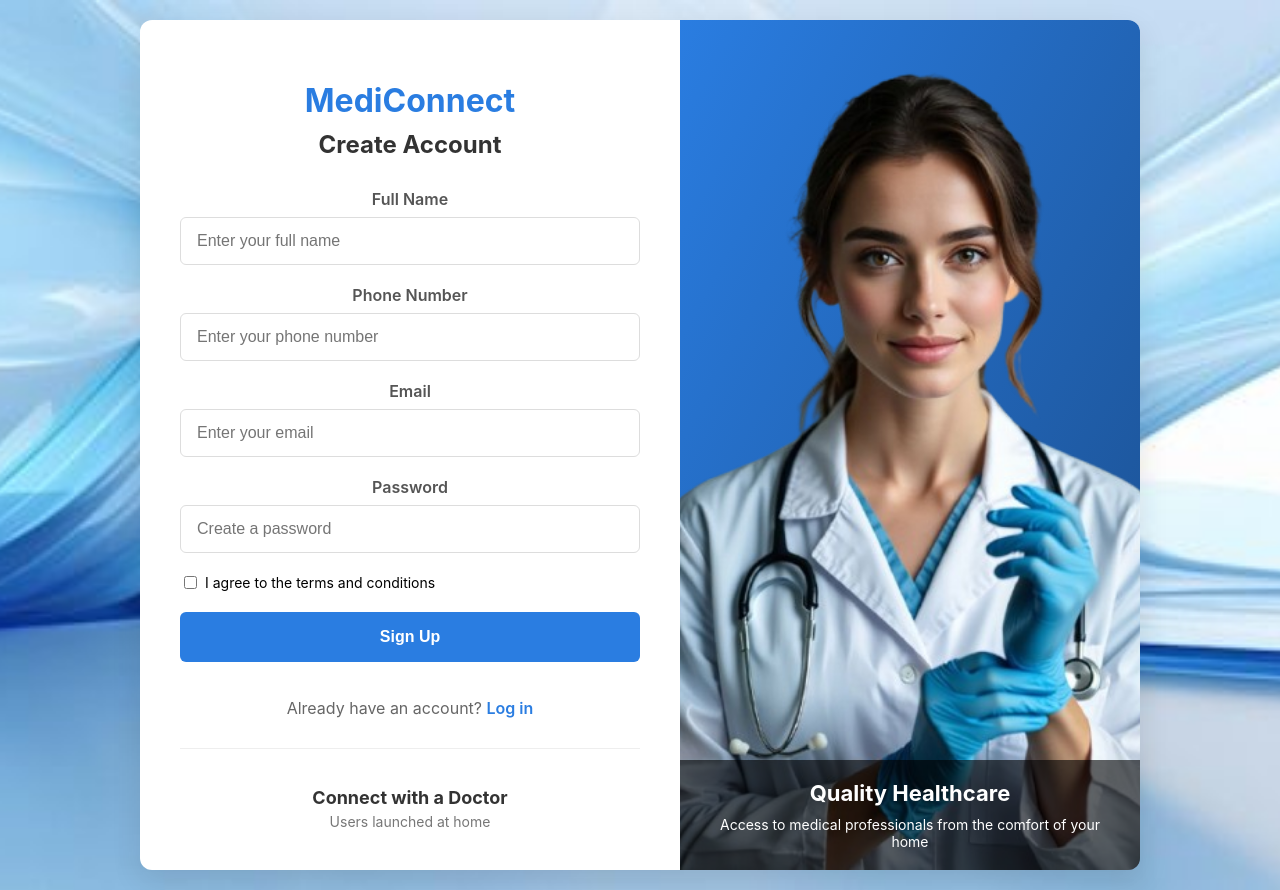
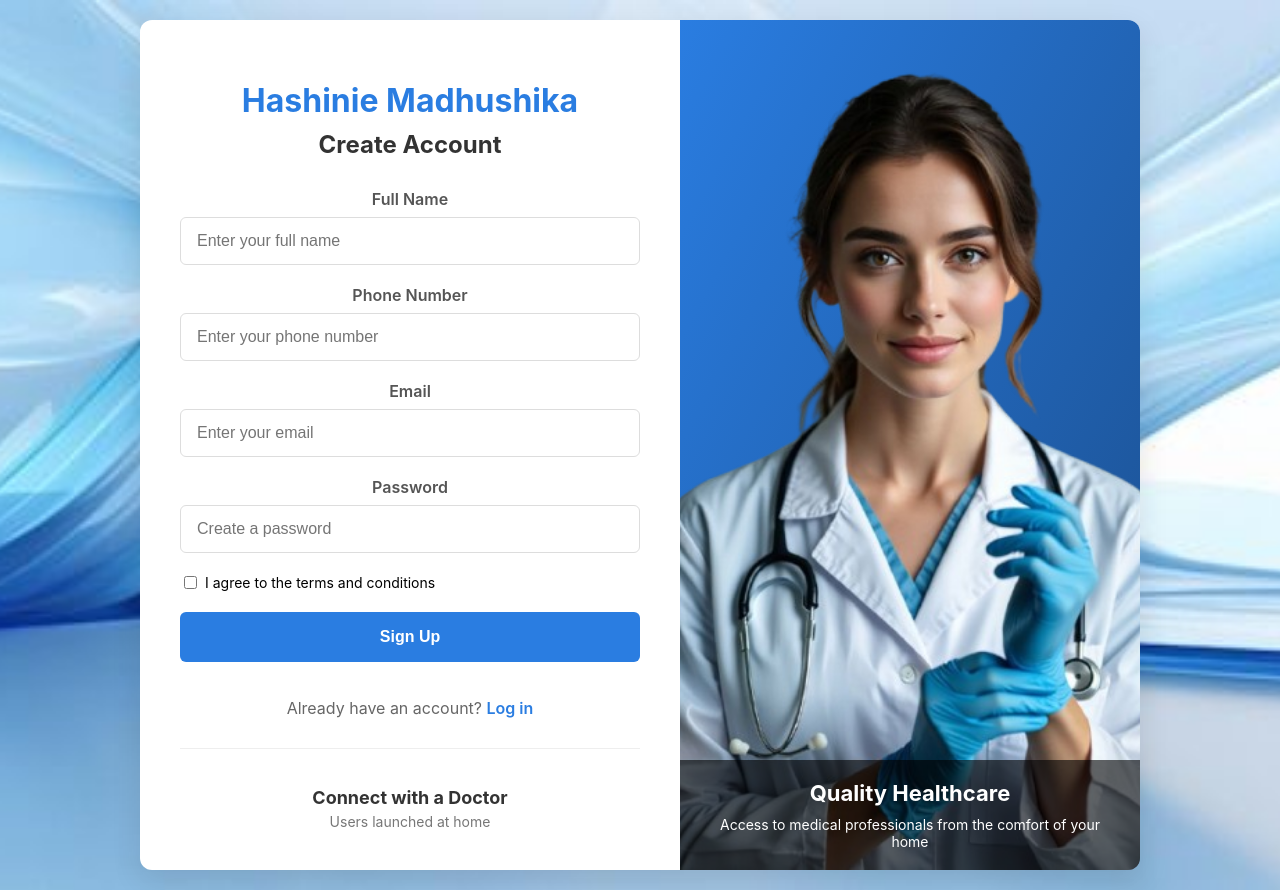
Before and after one commit to HashinieMadhushika/Medi-Connect-App, a React (Create React App) app in the folder frontend/: page /signup in a window 1280 px wide. Built offline with nearby package versions, Linux system fonts and the light colour scheme.

Commit message:
Add my name

```diff
--- a/frontend/src/Pages/SignUp.js
+++ b/frontend/src/Pages/SignUp.js
@@ -99,7 +99,7 @@ const SignUp = () => {
       <div className="signup-container">
         <div className="signup-content">
           <div className="signup-header">
-            <h1>MediConnect</h1>
+            <h1>Hashinie Madhushika</h1>
             <h2>Create Account</h2>
           </div>
 
```
Also changed, not shown: 1 other file (tests, documents, lock files or other folders).
